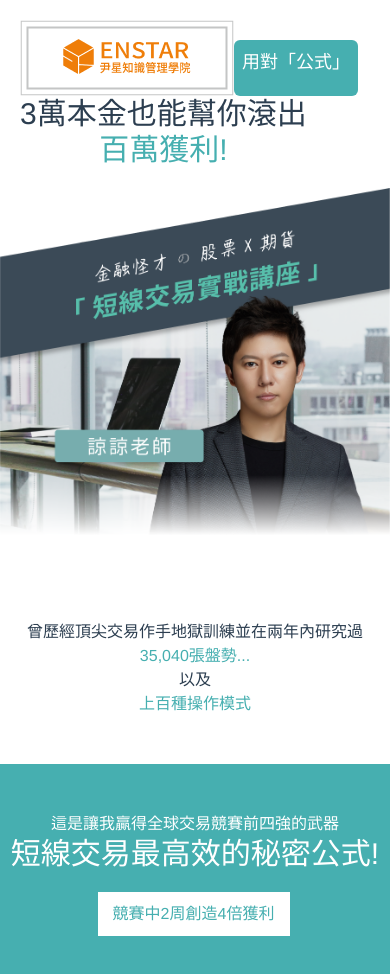
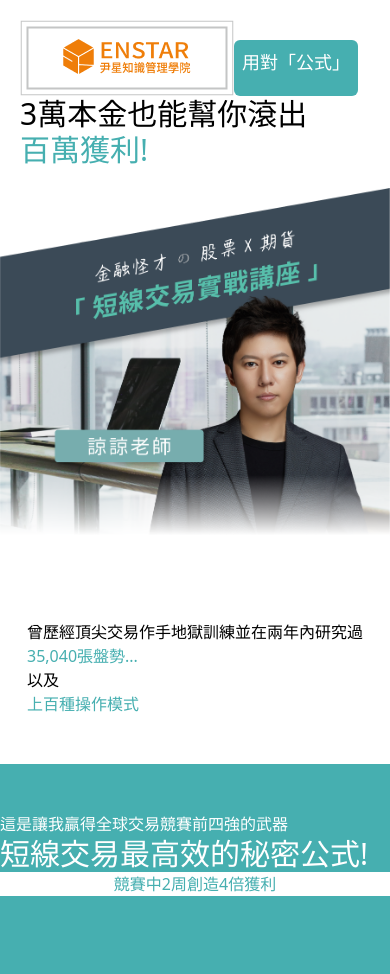
Before and after one commit to EJ-huang/Light-knowledge-lai, a Vue app: page /about in a window 390 px wide. Shown: the top 974 px of the page. Built offline with nearby package versions, Linux system fonts and the light colour scheme.

Commit message:
git reset --hard HEAD

```diff
--- a/public/index.html
+++ b/public/index.html
@@ -3,8 +3,9 @@
   <head>
     <meta charset="utf-8">
     <meta http-equiv="X-UA-Compatible" content="IE=edge">
-    <meta name="viewport" content="width=device-width,initial-scale=1.0">
-    <link rel="icon" href="<%= BASE_URL %>favicon.ico">
+    <meta name="viewport " content="width=device-width,initial-scale=1.0">
+    <!-- <link rel="icon" href="<%= BASE_URL %>favicon.ico"> -->
+    <link rel="icon"  type="image/png" href="./side_icon.png">
     <title><%= htmlWebpackPlugin.options.title %></title>
   </head>
   <body>
--- a/src/App.vue
+++ b/src/App.vue
@@ -8,25 +8,4 @@
 
 <style lang="scss">
 
-#app {
-  font-family: Avenir, Helvetica, Arial, sans-serif;
-  -webkit-font-smoothing: antialiased;
-  -moz-osx-font-smoothing: grayscale;
-  text-align: center;
-  color: #2c3e50;
-  --myColor: green;
-}
-
-#nav {
-  padding: 30px;
-
-  a {
-    font-weight: bold;
-    color: #2c3e50;
-
-    &.router-link-exact-active {
-      color: #42b983;
-    }
-  }
-}
 </style>
--- a/src/components/Class.vue
+++ b/src/components/Class.vue
@@ -1,5 +1,5 @@
 <template>
-<div class="container">
+<div class="">
       <div class="flex md:flex-col flex-wrap md:content-around p-5">
           <div class="main1">
 
@@ -61,7 +61,7 @@
             </div>
     </div>
   </div>
-      <img src="../assets/classbg3.png" alt="">
+    <img src="../assets/classbg3.png" alt="">
     <img src="../assets/classbg4.png" alt="">
 </div>
 
--- a/src/components/Footer.vue
+++ b/src/components/Footer.vue
@@ -1,5 +1,5 @@
 <template>
-<div class="container">
+    <div class="">
             <div class="main h-36 bg-dark_black text-white p-8 flex justify-center items-center">
                 <span>每一場講座，都有名額限制超過人次會立即關閉報名系統</span>
         </div>
@@ -9,7 +9,6 @@
         </div>
         <img src="../assets/covid.png" alt="">
     </div>
-
 </template>
 
 <style lang="scss" scoped>
--- a/src/components/Formula.vue
+++ b/src/components/Formula.vue
@@ -1,5 +1,5 @@
 <template>
-    <div class="main h-100 bg-dark_black  text-2xl mt-12 pt-12">
+    <div class=" main h-100 bg-dark_black  text-2xl mt-12 pt-12">
         <div class="box flex  bg-secondary text-2xl text-white mt-5 py-1  mx-5 my-5  rounded-md p-4">
             <img src="../assets/star1.png" alt="">
             <h1 class="flex content-center mt-12">IMPORTANT</h1>
--- a/src/components/Header.vue
+++ b/src/components/Header.vue
@@ -1,27 +1,26 @@
 <template>
-<div class="container">
-  <div class="row lg:hidden">
+<!-- <div class="container"> -->
+  <div class=" row lg:hidden">
     <div class="flex md:flex-col flex-wrap md:content-around p-5">
         <img src="../assets/logo.png" alt="">
-      <div class="header-main justify-center bg-secondary text-lg w-15 text-white mt-5 rounded-md p-2">
-          <h1 class="flex content-center">用對「公式」</h1>
+        <div class="header-main flex justify-center text-center bg-secondary text-lg w-15 text-white mt-5 rounded-md p-2">
+            <h1 class="flex content-center ">用對「公式」</h1>
         </div>
         <div class="text-3xl">3萬本金也能幫你滾出 <p style="color: #46AFB0">百萬獲利!</p></div>
     </div>
-  <div class="head">
+    <div class="head flex justify-center">
       <img src="../assets/Heade.png" alt="">
     </div>
-  <div class="content pt-20">
+    <div class="flex content pt-20 justify-center">
       <h1>曾歷經頂尖交易作手地獄訓練並在兩年內研究過 <p class="text-secondary">35,040張盤勢...</p>以及 <p class="text-secondary">上百種操作模式</p> </h1>
     </div>
-
     <div class="main h-60 bg-secondary text-white mt-12 pt-12 ">
         <p>這是讓我贏得全球交易競賽前四強的武器</p>
         <p class="text-3xl">短線交易最高效的秘密公式!</p>
         <div class="main_box bg-white text-secondary flex justify-evenly">競賽中2周創造4倍獲利</div>
     </div>
   </div>
-<div class=" hidden  lg:block">
+  <div class="container hidden  lg:block">
     <div class="header">
       <div class="header-img">
         <img src="../assets/logo.png" alt="">
@@ -47,37 +46,39 @@
             <img src="../assets/lialia.png"  alt="">
           </div>
         </div>
-        <div class="main h-60 w-screen bg-secondary text-white pt-12">
+          <div class="main flex flex-col  justify-center text-center h-60 w-screen bg-secondary text-white">
             <p>這是讓我贏得全球交易競賽前四強的武器</p>
             <p class="text-3xl">短線交易最高效的秘密公式!</p>
             <div class="main_box bg-white w-1/4 text-secondary">競賽中2周創造4倍獲利</div>
         </div>
   </div>
-</div>
+<!-- </div> -->
 
 </template>
 
 
 <script>
 // import AOS from 'aos/dist/aos.css'
-import { gsap } from "gsap";
-import { ScrollTrigger } from 'gsap/ScrollTrigger';
-gsap.registerPlugin(ScrollTrigger);
+// import { gsap } from "gsap";
+// import { ScrollTrigger } from 'gsap/ScrollTrigger';
+// gsap.registerPlugin(ScrollTrigger);
 export default {
   name: 'Header',
+  setup(){
+
+  },
   props: {
     msg: String
   },
   mounted(){
     // AOS.init()
 
-    const scrollTrigger = {
-      trigger: '.header-main',
-      start: 'top bottom',
-      end: 'bottom bottom',
-      scrub: true
-    };
-    gsap.timeline({ scrollTrigger }).from('.header-main h1', { x: 500, opacity: 0 });
+    // const scrollTrigger = {
+    //   trigger: '.header-main',
+    //   start: 'top bottom',
+    //   end: 'bottom bottom',
+    //   scrub: true
+    // };
   },
   //   mounted: function(){
   //     AOS,
@@ -89,8 +90,8 @@ export default {
 
 <style lang="scss" scoped>
 .container{
-  padding: 0;
-  margin: 0;
+  float: none;
+  width: 900px;
   .header{
     background: linear-gradient(to left, transparent, #fff),
       url("../assets/bg11.png");
--- a/src/components/Main.vue
+++ b/src/components/Main.vue
@@ -1,5 +1,5 @@
 <template>
-<div class=" ">
+<div class="">
 
     <div class="row flex flex-wrap justify-center">
         <div class="flex teacher w-auto p-12 lg:p-24 items-center" data-aos="fade-right" data-aos-duration="1500">
@@ -7,10 +7,6 @@
             <h1 class="flex pt-8 lg:p-32 justify-center">金融怪才-徐諒諒</h1>
         </div>
         <hr class="mt-2">
-            <!-- <div class="main h-60 bg-advantage text-secondary text-2xl mt-12 pt-12">
-                <p>每天長達10小時緊盯螢幕並實測上百種操作模式</p>
-                <p>我抓出了一組獲利交易公式...</p>
-            </div> -->
         <div class="row" data-aos="fade-left" data-aos-duration="2000">
             <div class="main text-left m-10 p-2 leading-10">
                 <h1 class="font-bold text-2xl">嗨，我是徐諒諒</h1>
@@ -30,7 +26,7 @@
 
 
 
-    <div class="main h-60 bg-advantage text-secondary text-2xl mt-12 pt-12">
+    <div class="main h-60 text-center bg-advantage text-secondary text-2xl mt-12 pt-12">
       <p>每天長達10小時緊盯螢幕並實測上百種操作模式</p>
       <p>我抓出了一組獲利交易公式...</p>
   </div>
@@ -48,7 +44,7 @@
         <img src="../assets/star1.png" alt="">
         <h1 class="flex content-center mt-4">IMPORTANT</h1>
     </div>
-      <h1 class="text-white pt-2  text-2xl">這套公式最重要的事情在於</h1>
+      <h1 class="text-white pt-2  text-center    text-2xl">這套公式最重要的事情在於</h1>
       <ol class="list-disc lg:list-none flex flex-col text-center p-10 lg:p-4  text-white text-2xl">
           <li>看懂「型態」，運用線團中的「型態」可以大幅幫助你<span>提高勝率!</span></li>
           <li>透過「公式」規劃出<span>股市當日的走向!</span></li>
@@ -88,7 +84,6 @@ export default {
             }
         }
         ol{
-            // padding-left: 2px;
             span{
                 color: #46AFB0;
             }
--- a/src/components/Share.vue
+++ b/src/components/Share.vue
@@ -1,5 +1,5 @@
 <template>
-<div class="main">
+<div class=" main">
   <div class="flex md:flex-col flex-wrap md:content-around p-5">
       <div class=" justify-center bg-secondary text-lg w-15 text-white mt-5 rounded-md p-2">
           <h1 class="flex content-center font-bold">現場分享</h1>
--- a/src/components/Student.vue
+++ b/src/components/Student.vue
@@ -1,4 +1,5 @@
 <template>
+<div class="">
     <div class="p-2 lg:p-0">
     <div class="row flex  md:flex-col flex-wrap  md:content-around p-5">
         <div class="flex items-start bg-secondary text-lg w-32 text-white mt-5 rounded-md p-2">
@@ -7,13 +8,13 @@
         <div class="text-3xl text-left pt-2">學會這套秘密公式 已經成為出色的股市操盤手！</div>
     </div>
     <hr class="mt-2 lg:hidden">
-      <div class="main text-left p-2 lg:p-0 leading-10">
+        <div class="main text-left lg:text-center text-2xl p-2 lg:p-0 leading-10">
             <p>許多人一聽到<span>「股市交易公式」</span>會開始緊張，因為他們會害怕自己無法學會</p>
         </div>
-      <div class="student-main h-20  text-secondary bg-advantage  pt-2 m-0">
+        <div class="student-main h-20 text-center  text-secondary bg-advantage  pt-2 m-0">
             <h1>老師，我是新手這個公式會跟數學一樣困難嗎？</h1>
         </div>
-    <div class="student-second">
+        <div class="student-second text-center">
             <h1>對於在求學階段對數學有陰影的人，不用擔心，只要你的視力正常，能分辨出圖形，沒有色盲，基本上都能在短時間內學會！</h1>
         </div>
         <div class=" student-third bg-advantage py-10">
@@ -48,6 +49,8 @@
         </div>
 
     </div>
+</div>
+
 
 </template>
 
@@ -67,13 +70,13 @@ export default {
 </script>
 
 <style lang="scss" scoped>
-
 .student-third{
     background-image: url('../assets/student1.png');
     background-size: cover;
     height: 300px;
     width: 100%;
     padding-right: 10rem;
+    // background-repeat: no-repeat;
     span{
         color: #46AFB0;
     }
@@ -133,7 +136,7 @@ export default {
 @media (min-width: 1280px) {
         .box1{
             background-size: contain;
-            height: 40rem;
+            height: 30rem;
             width: 30rem;
         }
 }
--- a/src/components/Trade.vue
+++ b/src/components/Trade.vue
@@ -1,4 +1,5 @@
 <template>
+<div class="">
       <div class="row main flex md:flex-col items-center flex-wrap md:content-around p-5">
         <div class=" bg-secondary text-lg  text-white mt-5 rounded-md p-2">
             <h1 class="flex">運用「公式」做交易</h1>
@@ -18,7 +19,7 @@
     <div class="foot2 lg:text-2xl pb-2">
         <p>更多網路上無法公開的案例與短線交易公式我將在講座中跟你分享!</p>
     </div>
-    <div class="box1">
+    <div class="box1 text-center">
         <div class="flex side-box justify-center bg-black text-2xl text-white mt-12  py-1 px-2  mx-5 my-5 lg:my-10 rounded-md p-5">
             <img src="../assets/star2.png" alt="">
             <h1 class="flex content-center pt-2">名額有限</h1>
@@ -33,6 +34,8 @@
     </div>
     <!-- <img src="../assets/foot2.png" alt=""> -->
   </div>
+</div>
+
 </template>
 
 
--- a/src/views/Home.vue
+++ b/src/views/Home.vue
@@ -9,6 +9,7 @@
     <Class />
     <Footer />
   </div>
+
 </template>
 
 <script>
```
Also changed, not shown: public/arrorw.png (added), public/side_icon.png (added). Lines whose indentation alone changed are shown as unchanged.
